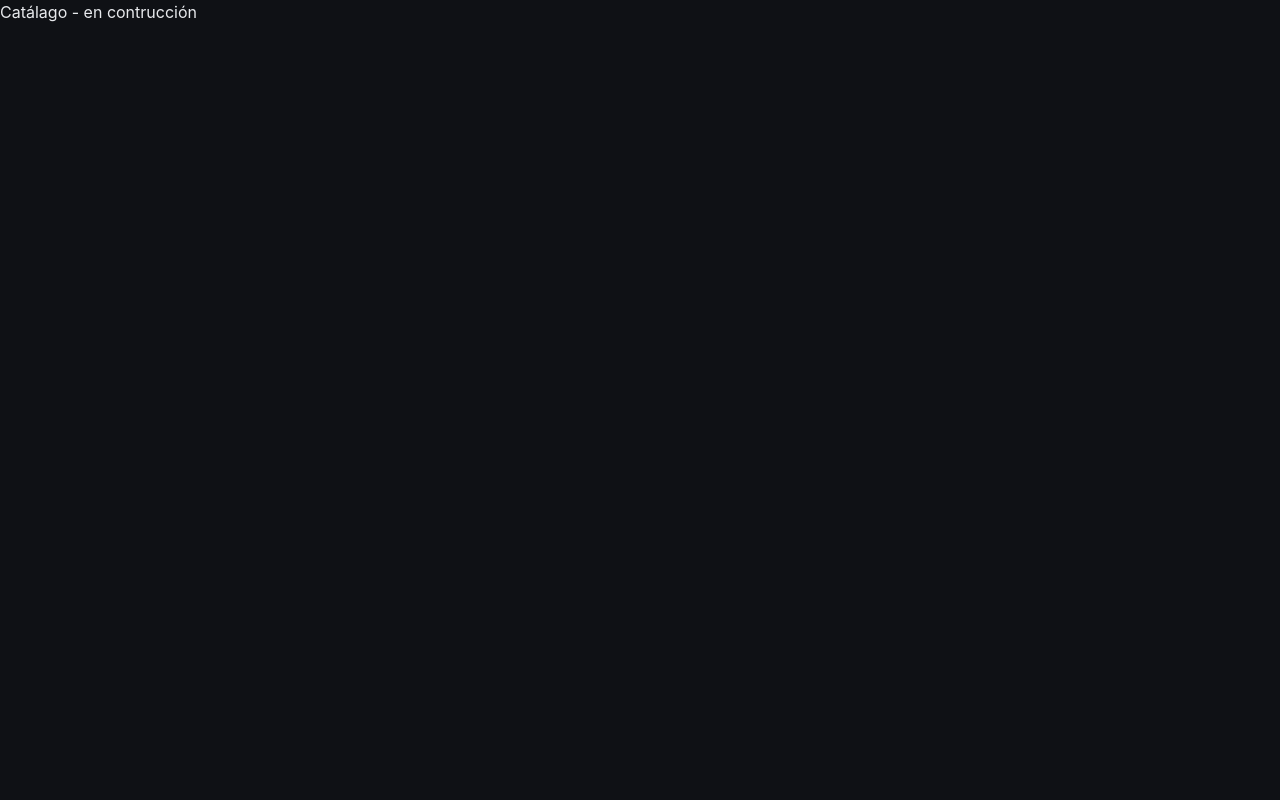
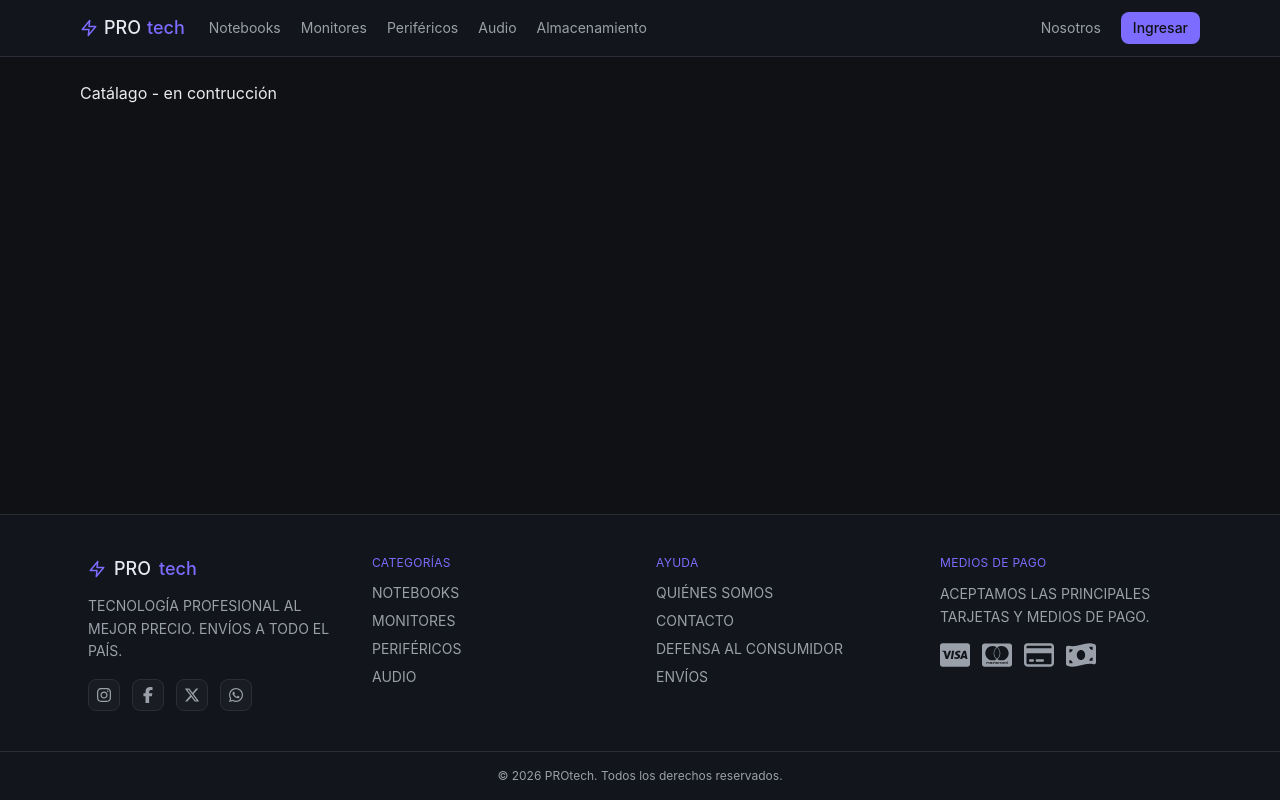
Before and after one commit to amaliafernandez/ecommerce-pro, a React (Vite) app: page / in a window 1280 px wide. Built offline with nearby package versions, Linux system fonts and the light colour scheme.

Commit message:
feat: engancho Layout en el ruteo para mostrar Navbar y Footer en todas las paginas

```diff
--- a/src/App.jsx
+++ b/src/App.jsx
@@ -8,6 +8,7 @@ import Admin from "./components/pages/Admin";
 import Login from "./components/pages/Login";
 import Register from "./components/pages/Register";
 import NotFound from "./components/pages/NotFound";
+import Layout from "./components/shared/Layout";
 
 function App() {
   const usuarioSession = JSON.parse(sessionStorage.getItem("usuarioKey")) || false;
@@ -28,6 +29,7 @@ function App() {
     <AppContext.Provider value={{ usuarioLogueado, setUsuarioLogueado, productos, setProductos }}>
       <BrowserRouter>
         <Routes>
+          <Route element={<Layout />}>
             <Route path="/" element={<Home />} />
             <Route path="/product/:id" element={<ProductDetail />} />
             <Route path="/login" element={<Login />} />
@@ -37,6 +39,7 @@ function App() {
               <Route index element={<Admin />} />
             </Route>
             <Route path="*" element={<NotFound />} />
+          </Route>
         </Routes>
       </BrowserRouter>
     </AppContext.Provider>
```
Lines whose indentation alone changed are shown as unchanged.
